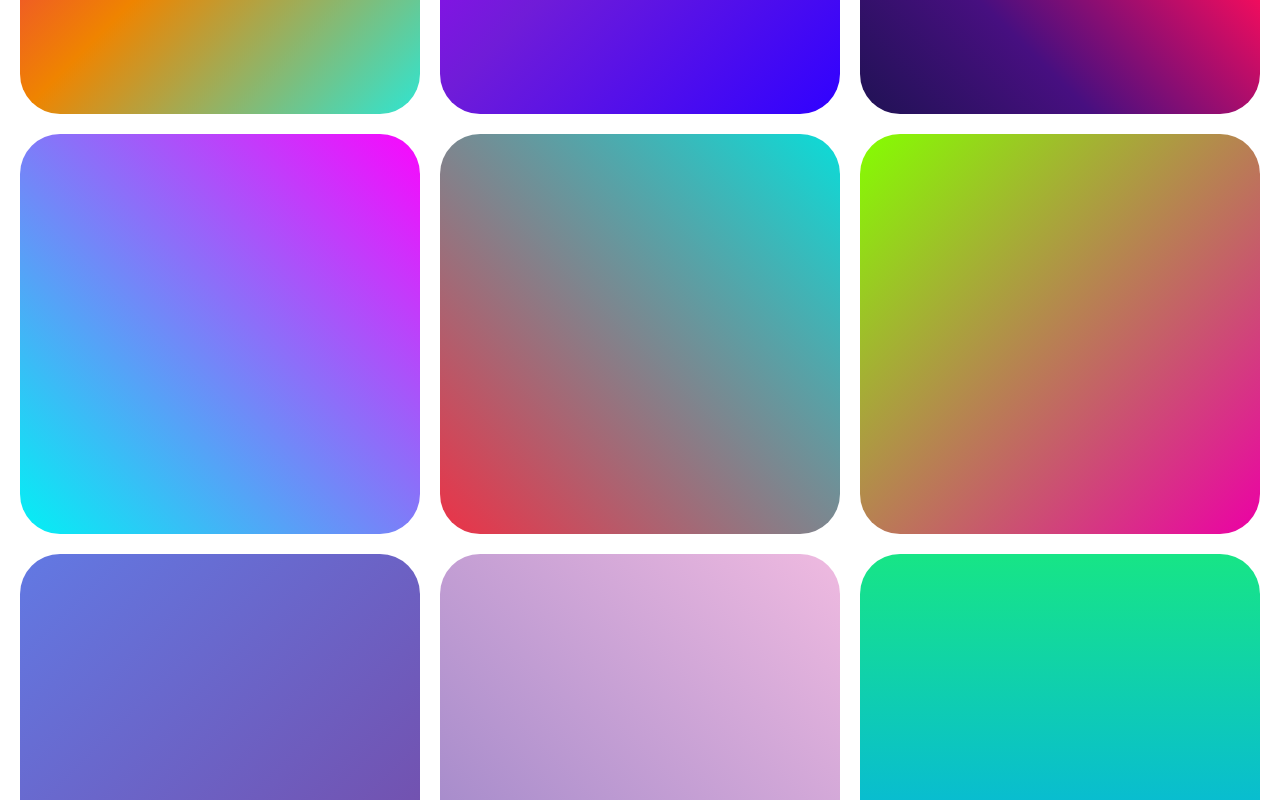
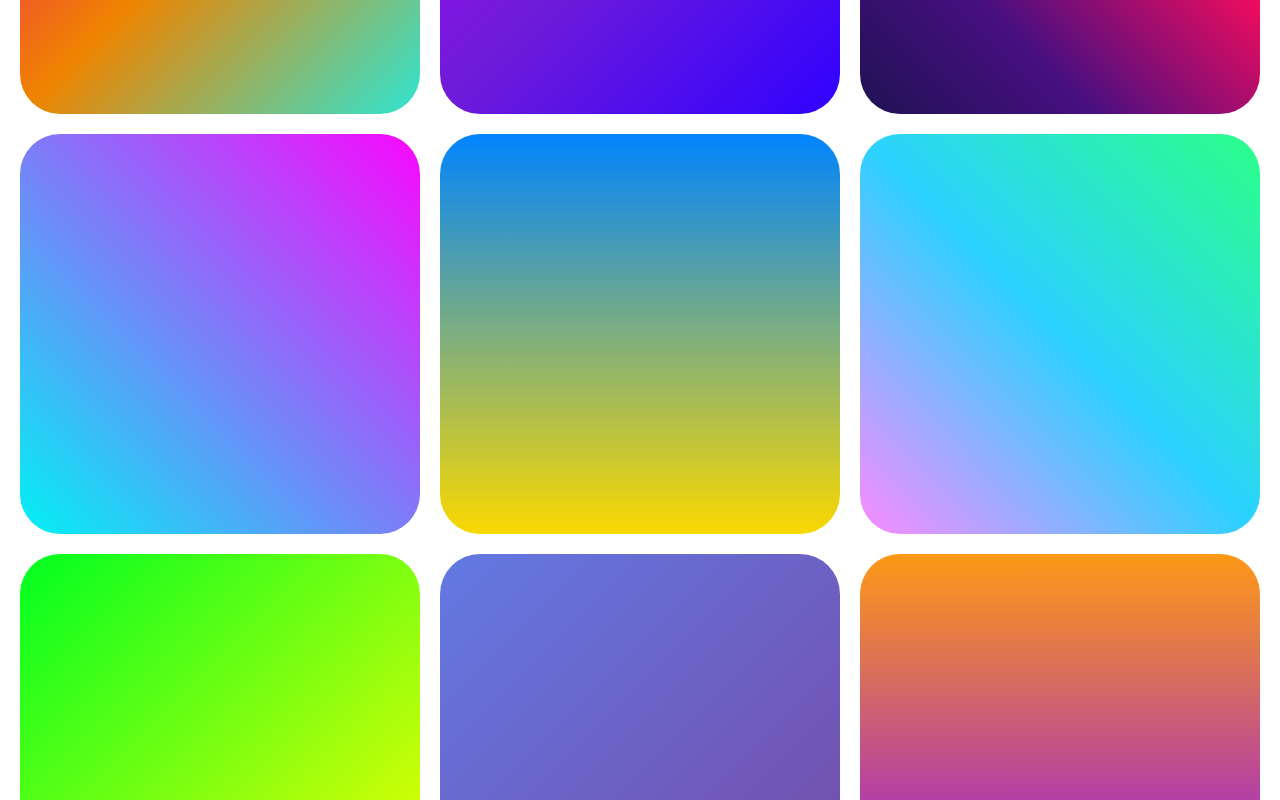
Before and after one commit to R2-D1/linear, an Angular app: page / in a window 1280 px wide. Shown: the part 1580-2380 px from the top of the page. Built offline with nearby package versions, Linux system fonts and the light colour scheme.

Commit message:
more gradients

```diff
--- a/src/app/components/full-preview/full-preview.component.css
+++ b/src/app/components/full-preview/full-preview.component.css
@@ -38,4 +38,14 @@
   background-color: var(--primary-color);
   box-shadow: var(--main-box-shadow);
   border-radius: 40px;
+  background-image: linear-gradient(90deg, #96f6f8, #cdaffb);
+  background-image: linear-gradient(90deg, #ff945f, #f65d61);
+  background:linear-gradient(90deg, #9ffbec, #bbfadf);
+  /*background-image: linear-gradient(180deg, #9aecfd, #fba7ae);*/
+  background-image: linear-gradient(90deg, #0361fa, #5defff);
+  background-image: linear-gradient(90deg, #20567d, #beddfa);
+  background-image: linear-gradient(90deg, #bababa, #eaf8ff);
+  background-image: linear-gradient(180deg, #0084fd, #fad800);
+  background-image: linear-gradient(45deg, #FA8BFF, #2BD2FF, #2BFF88);
+  background-image: linear-gradient(90deg, #1ba272, #95f6b9);
 }
--- a/src/assets/db.json
+++ b/src/assets/db.json
@@ -1,75 +1,388 @@
 [
   {
-    "name": "instant",
+    "name": "Insta",
     "code": "background-image: linear-gradient(45deg, #8137b3, #fb1c1c, #ffb041);",
-    "colors": ["#8137b3", "#fb1c1c", "#ffb041"],
-    "tags": ["darkorchid", "red", "orange"]
+    "colors": [
+      "#8137b3",
+      "#fb1c1c",
+      "#ffb041"
+    ],
+    "tags": [
+      "darkorchid",
+      "crimson",
+      "orangered",
+      "orange",
+      "red",
+      "orange"
+    ]
   },
   {
+    "name": "Yoda",
     "code": "background-image: linear-gradient(100deg, #c8ef6e 0%, #86e192 100%);",
-    "name": "Spring",
-    "tags": ["lightgreen", "mediumseagreen", "yellowgreen"],
-    "colors": ["#c8ef6e", "#86e192"]
+    "tags": [
+      "lightgreen",
+      "mediumseagreen",
+      "yellowgreen"
+    ],
+    "colors": [
+      "#c8ef6e",
+      "#86e192"
+    ]
   },
   {
     "name": "Argo",
     "code": "background-image: linear-gradient(-45deg, #030119, #7304c0, #e62bb5, #fde9f7);",
-    "colors": ["#030119", "#7304c0", "#e62bb5", "#fde9f7"],
-    "tags": ["black", "darkviolet", "palevioletred", "lavenderblush"]
+    "colors": [
+      "#030119",
+      "#7304c0",
+      "#e62bb5",
+      "#fde9f7"
+    ],
+    "tags": [
+      "black",
+      "darkviolet",
+      "palevioletred",
+      "lavenderblush"
+    ]
   },
   {
-    "name": "Coral",
+    "name": "Twirl",
     "code": "background-image: linear-gradient(-45deg, #2fe5d2, #ef8400, #f10079);",
-    "colors": ["#2fe5d2", "#ef8400", "#f10079"],
-    "tags": ["turquoise", "darkorange", "deeppink"]
+    "colors": [
+      "#2fe5d2",
+      "#ef8400",
+      "#f10079"
+    ],
+    "tags": [
+      "turquoise",
+      "darkorange",
+      "deeppink"
+    ]
   },
   {
-    "name": "DeepHaze",
+    "name": "Viobl",
     "code": "background-image: linear-gradient(-225deg, #ae00ff 0%, #701cd8 48%, #3001ff 100%);",
-    "colors": ["#ae00ff", "#701cd8", "#3001ff"],
-    "tags": ["purple", "darkorchid", "blue"]
+    "colors": [
+      "#ae00ff",
+      "#701cd8",
+      "#3001ff"
+    ],
+    "tags": [
+      "purple",
+      "darkorchid",
+      "blue"
+    ]
   },
   {
-    "name": "StarBurst",
+    "name": "Starboy",
     "code": "background-image: linear-gradient(45deg, #201254 0%, #470f80 29%, #fd0c5b 67%, #fdf702 100%);",
-    "colors": ["#201254", "#470f80", "#fd0c5b", "#fdf702"],
-    "tags": ["midnightblue", "darkviolet", "red", "yellow"]
+    "colors": [
+      "#201254",
+      "#470f80",
+      "#fd0c5b",
+      "#fdf702"
+    ],
+    "tags": [
+      "midnightblue",
+      "darkviolet",
+      "red",
+      "yellow",
+      "gold"
+    ]
   },
   {
-    "name": "Aquastar",
+    "name": "Froze",
     "code": "background-image: linear-gradient(45deg, #02f1f4, #fa07fd);",
-    "colors": ["#02f1f4", "#fa07fd"],
-    "tags": ["aqua", "orchid"]
+    "colors": [
+      "#02f1f4",
+      "#fa07fd"
+    ],
+    "tags": [
+      "aqua",
+      "orchid",
+      "magenta",
+      "fuchsia"
+    ]
   },
-
   {
-    "name": "ChillFire",
-    "code": "background-image: linear-gradient(45deg, #ec3247, #0bdcd8);",
-    "colors": ["#ec3247", "#0bdcd8"],
-    "tags": ["crimson", "turquoise"]
+    "name": "Freedom",
+    "code": "background-image: linear-gradient(180deg, #0084fd, #fad800);",
+    "colors": [
+      "#0084fd",
+      "#fad800"
+    ],
+    "tags": [
+      "dodgerblue",
+      "gold",
+      "yellow"
+    ]
+  },
+  {
+    "name": "Rainbow",
+    "code": "background-image: linear-gradient(45deg, #FA8BFF, #2BD2FF, #2BFF88);",
+    "colors": [
+      "#FA8BFF",
+      "#2BD2FF",
+      "#2BFF88"
+    ],
+    "tags": [
+      "orchid",
+      "skyblue",
+      "mediumspringgreen"
+    ]
+  },
+  {
+    "name": "Lemon",
+    "code": "background-image: linear-gradient(-45deg, #fffe00, #00ff21);",
+    "colors": [
+      "#fffe00",
+      "#00ff21"
+    ],
+    "tags": [
+      "yellow",
+      "gold",
+      "lime",
+      "green",
+      "chartreuse",
+      "lawngreen",
+      "limegreen"
+    ]
+  },
+  {
+    "name": "Skyvi",
+    "code": "background-image: linear-gradient(135deg, #6279e3 0%, #7649a4 100%);",
+    "colors": [
+      "#6279e3",
+      "#7649a4"
+    ],
+    "tags": [
+      "mediumslateblue",
+      "darkorchid"
+    ]
+  },
+  {
+    "name": "Glowz",
+    "code": "background-image: linear-gradient(0deg, #8408ff, #fd9916);",
+    "colors": [
+      "#8408ff",
+      "#fd9916"
+    ],
+    "tags": [
+      "darkviolet",
+      "orange"
+    ]
+  },
+  {
+    "name": "Wavix",
+    "code": "background-image: linear-gradient(180deg, #17e586 0%, #00a4fd 100%);",
+    "colors": [
+      "#17e586",
+      "#00a4fd"
+    ],
+    "tags": [
+      "mediumspringgreen",
+      "green",
+      "dodgerblue",
+      "deepskyblue",
+      "skyblue",
+      "lightskyblue",
+      "steelblue"
+    ]
   },
   {
     "name": "Sushi",
     "code": "background-image: linear-gradient(-45deg, #ec00a6, #84ff00);",
-    "colors": ["#ec00a6", "#84ff00"],
-    "tags": ["hotpink", "lawngreen"]
-  },
-  {
-    "name": "Skyvi",
-    "code": "background-image: linear-gradient(135deg, #6279e3 0%, #7649a4 100%);",
-    "colors": ["#6279e3", "#7649a4"],
-    "tags": ["mediumslateblue", "darkorchid"]
+    "colors": [
+      "#ec00a6",
+      "#84ff00"
+    ],
+    "tags": [
+      "hotpink",
+      "lawngreen"
+    ]
   },
   {
     "name": "Lavros",
     "code": "background-image: linear-gradient(45deg, #9782c7 0%, #efbae0 100%);",
-    "colors": ["#9782c7", "#efbae0"],
-    "tags": ["blueviolet", "pink"]
+    "colors": [
+      "#9782c7",
+      "#efbae0"
+    ],
+    "tags": [
+      "blueviolet",
+      "violet",
+      "pink",
+      "plum",
+      "thistle",
+      "lavender",
+      "mistyrose",
+      "lightpink"
+    ]
   },
   {
-    "name": "Aquant",
-    "code": "background-image: linear-gradient(180deg, #17e586 0%, #00a4fd 100%);",
-    "colors": ["#17e586", "#00a4fd"],
-    "tags": ["mediumspringgreen", "dodgerblue"]
+    "name": "Redcy",
+    "code": "background-image: linear-gradient(45deg, #ec3247, #0bdcd8);",
+    "colors": [
+      "#ec3247",
+      "#0bdcd8"
+    ],
+    "tags": [
+      "crimson",
+      "turquoise"
+    ]
+  },
+  {
+    "name": "Nitey",
+    "code": "background-image: linear-gradient(90deg, #161f23, #260371);",
+    "colors": [
+      "#161f23",
+      "#260371"
+    ],
+    "tags": [
+      "black",
+      "midnightblue",
+      "darkslateblue",
+      "darkblue",
+      "darkslategray",
+      "slategray"
+    ]
+  },
+  {
+    "name": "Blush",
+    "code": "background-image: linear-gradient(45deg, #ffd2b7, #c8ffd2);",
+    "colors": [
+      "#ffd2b7",
+      "#c8ffd2"
+    ],
+    "tags": [
+      "peachpuff",
+      "mintcream",
+      "mistyrose",
+      "green"
+    ]
+  },
+  {
+    "name": "Roset",
+    "code": "background-image: linear-gradient(135deg, #ffcdd2, #FECDFB);",
+    "colors": [
+      "#ffcdd2",
+      "#fecdfb"
+    ],
+    "tags": [
+      "lightpink",
+      "lavenderblush",
+      "pink",
+      "plum",
+      "thistle"
+    ]
+  },
+  {
+    "name": "Grove",
+    "code": "background-image: linear-gradient(90deg, #1e845a, #5bb78b);",
+    "colors": [
+      "#1e845a",
+      "#5bb78b"
+    ],
+    "tags": [
+      "seagreen",
+      "mediumaquamarine",
+      "mediumseagreen",
+      "green"
+    ]
+  },
+  {
+    "name": "Glace",
+    "code": "background-image: linear-gradient(-45deg, #96f6f8, #cdaffb);",
+    "colors": [
+      "#96f6f8",
+      "#cdaffb"
+    ],
+    "tags": [
+      "paleturquoise",
+      "plum",
+      "lavender",
+      "thistle"
+    ]
+  },
+  {
+    "name": "Sunet",
+    "code": "background-image: linear-gradient(0deg, #ff945f, #f65d61);",
+    "colors": [
+      "#ff945f",
+      "#f65d61"
+    ],
+    "tags": [
+      "sandybrown",
+      "salmon",
+      "tomato",
+      "red",
+      "orange"
+    ]
+  },
+  {
+    "name": "Minty",
+    "code": "background-image: linear-gradient(90deg, #9ffbec, #bbfadf);",
+    "colors": [
+      "#9ffbec",
+      "#bbfadf"
+    ],
+    "tags": [
+      "aquamarine",
+      "palegreen"
+    ]
+  },
+  {
+    "name": "Ocean",
+    "code": "background-image: linear-gradient(90deg, #0361fa, #5defff);",
+    "colors": [
+      "#0361fa",
+      "#5defff"
+    ],
+    "tags": [
+      "blue",
+      "lightcyan",
+      "cyan",
+      "aqua"
+    ]
+  },
+  {
+    "name": "Wavly",
+    "code": "background-image: linear-gradient(180deg, #20567d, #beddfa);",
+    "colors": [
+      "#20567d",
+      "#beddfa"
+    ],
+    "tags": [
+      "steelblue",
+      "lightblue"
+    ]
+  },
+  {
+    "name": "Misty",
+    "code": "background-image: linear-gradient(90deg, #bababa, #eaf8ff);",
+    "colors": [
+      "#bababa",
+      "#eaf8ff"
+    ],
+    "tags": [
+      "silver",
+      "aliceblue",
+      "ghostwhite",
+      "whitesmoke",
+      "white"
+    ]
+  },
+  {
+    "name": "Moxi",
+    "code": "background-image: linear-gradient(90deg, #1ba272, #95f6b9);",
+    "colors": [
+      "#1ba272",
+      "#95f6b9"
+    ],
+    "tags": [
+      "green",
+      "mediumaquamarine",
+      "mediumseagreen"
+    ]
   }
 ]
```
